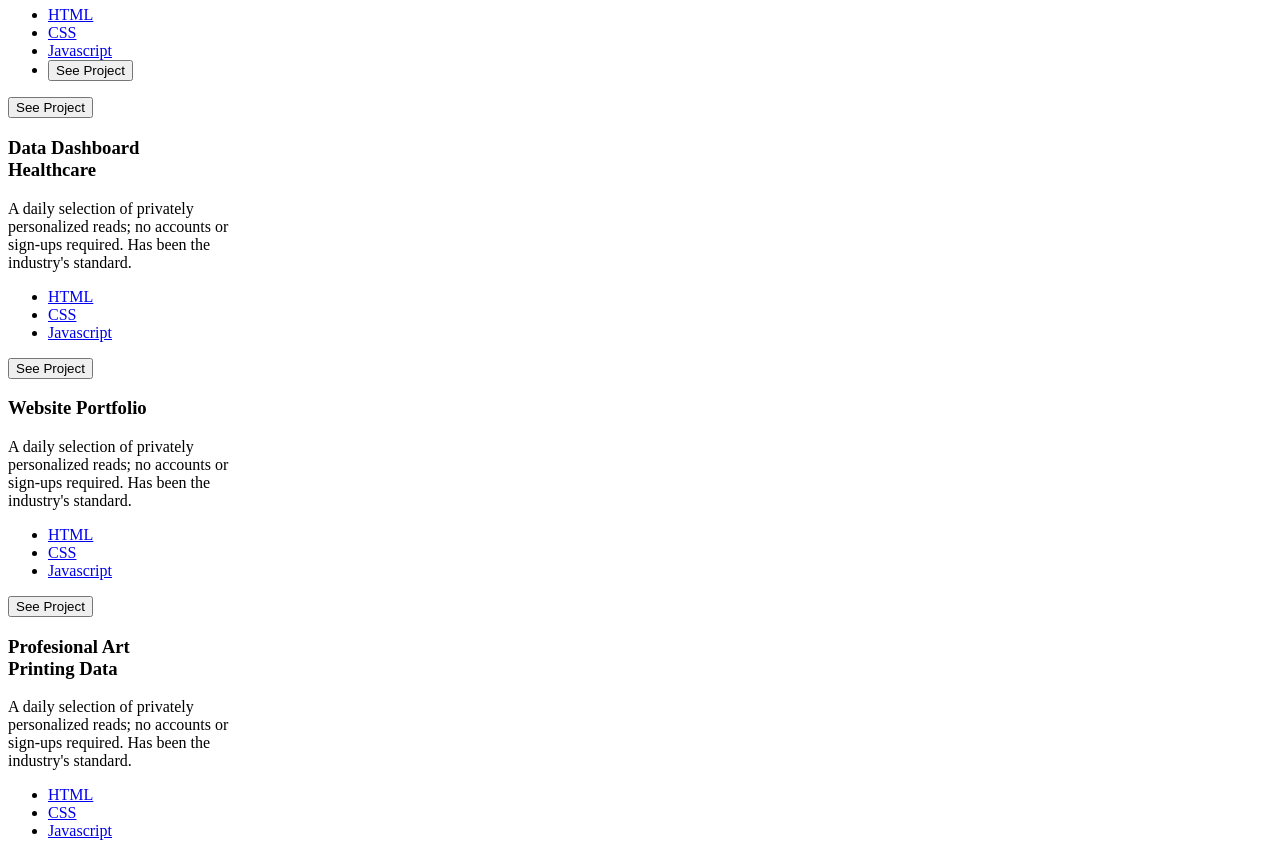
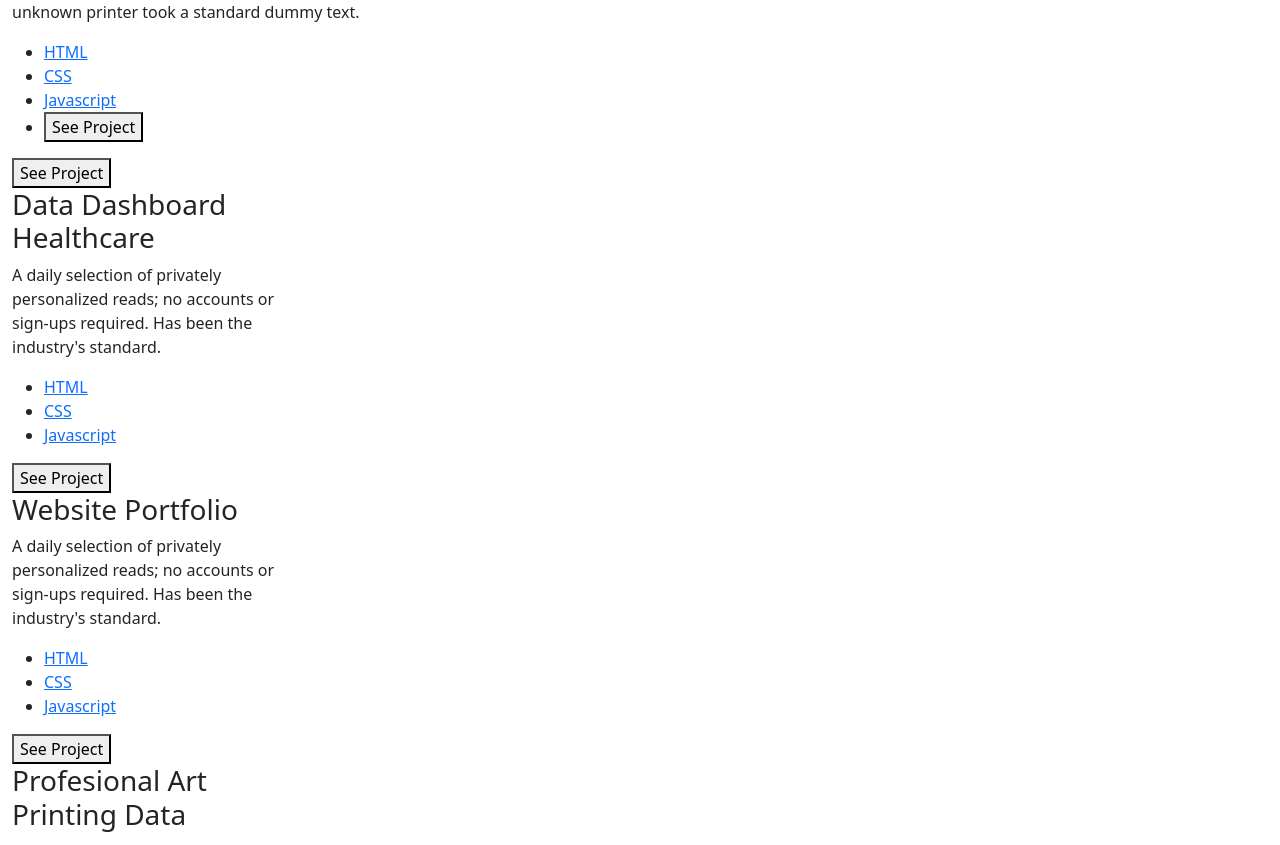
Before and after one commit to anyars-encarta/Bootstrap-Portfolio, a website: page index.html in a window 1280 px wide. Shown: the part 944-1789 px from the top of the page. Drawn offline with nearby package versions, Linux system fonts and the light colour scheme.

Commit message:
linked html file with bootstrap

```diff
--- a/index.html
+++ b/index.html
@@ -4,10 +4,11 @@
         <meta charset="UTF-8">
         <meta name="viewport" content="width=device-width, initial-scale=1.0">
         <meta http-equiv="X-UA-Compatible" content="ie=edge">
+        <link href="https://cdn.jsdelivr.net/npm/bootstrap@5.0.2/dist/css/bootstrap.min.css" rel="stylesheet" integrity="sha384-EVSTQN3/azprG1Anm3QDgpJLIm9Nao0Yz1ztcQTwFspd3yD65VohhpuuCOmLASjC" crossorigin="anonymous">
         <title>Anyars & Uzair' Portfolio</title>
     </head>
 
-    <body>
+    <body class="container-fluid">
       <header>
         <nav>
           <a href="#"><h2>My Logo</h2></a>
@@ -310,5 +311,6 @@
             <hr>
           </footer>
       </main>
+      <script src="https://cdn.jsdelivr.net/npm/bootstrap@5.0.2/dist/js/bootstrap.bundle.min.js" integrity="sha384-MrcW6ZMFYlzcLA8Nl+NtUVF0sA7MsXsP1UyJoMp4YLEuNSfAP+JcXn/tWtIaxVXM" crossorigin="anonymous"></script>
     </body>
 </html>
```
